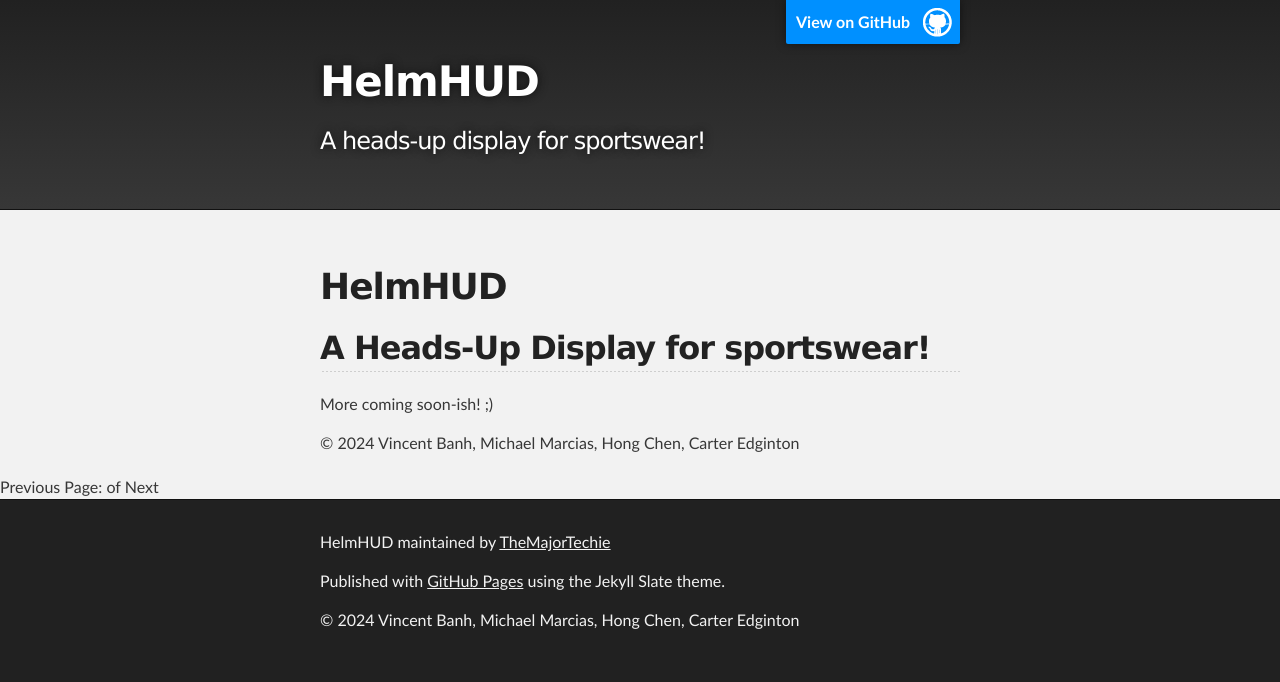
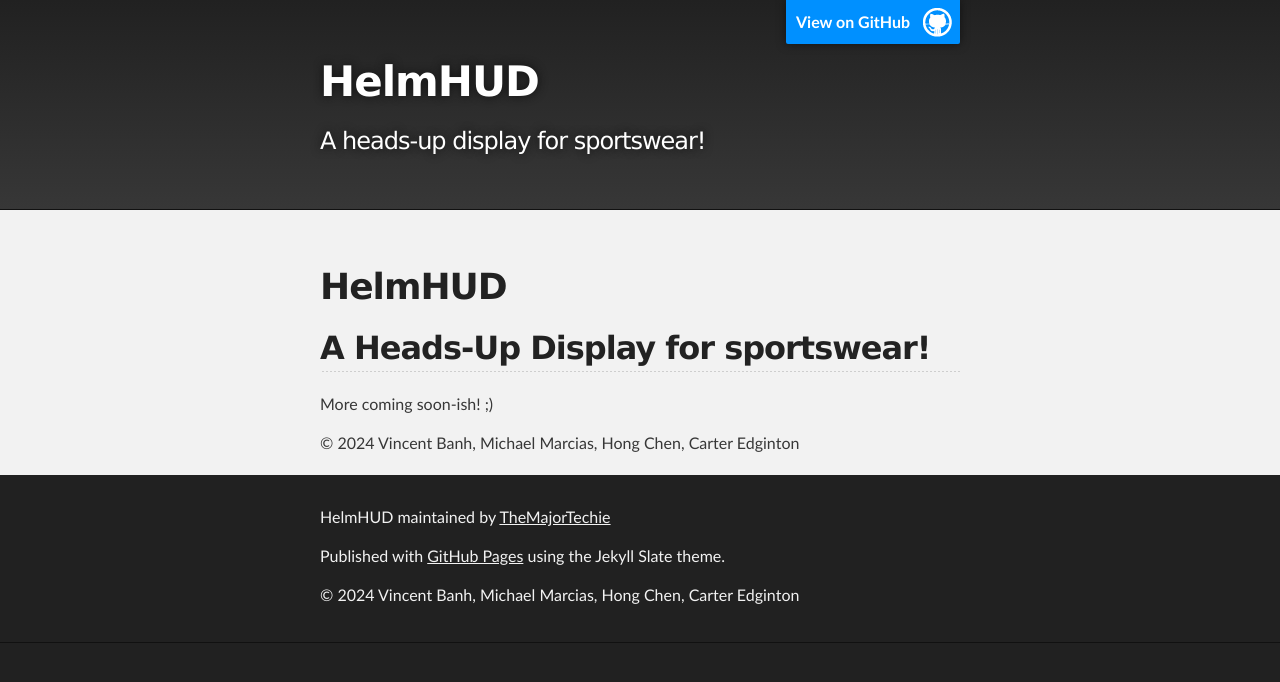
Before and after one commit to TheMajorTechie/HelmHUD, a Jekyll site: the page built from README.md, in a window 1280 px wide. Shown: the top 682 px of the page. Built offline with Jekyll 4.4.1, drawn with Linux system fonts in a browser that asks for light colours; our own code applies the rules of GitHub Pages for plain Markdown files.

Commit message:
Removed pagination

```diff
--- a/_config.yml
+++ b/_config.yml
@@ -4,8 +4,6 @@
 #remote_theme: pages-themes/slate@v0.2.0
 plugins:
 - jekyll-remote-theme # add this line to the plugins list if you already have one
-- jekyll-paginate
 show_downloads: false
-paginate: 2
 basewebsite: /HelmHUD
 permalink: date
--- a/_layouts/default.html
+++ b/_layouts/default.html
@@ -36,41 +36,7 @@
     <div id="main_content_wrap" class="outer">
       <section id="main_content" class="inner">
         {{ content }}
-        {% for post in paginator.posts %}
-        <h1><a href="{{ post.url }}">{{ post.title }}</a></h1>
-          <p class="author">
-             <span class="date">{{ post.date }}</span>
-          </p>
-          <div class="content">
-             {{ post.content }}
-          </div>
-        {% endfor %}
       </section>
-
-	<div class="pagination">
-    {% if paginator.previous_page %}
-    <a href="{{ paginator.previous_page_path }}" class="previous">
-      Previous
-    </a>
-    {% else %}
-    <span class="previous">Previous</span>
-    {% endif %}
-    <span class="page_number ">
-      Page: {{ paginator.page }} of {{ paginator.total_pages }}
-    </span>
-    {% if paginator.next_page %}
-       <a href="{{ paginator.next_page_path }}" class="next">Next</a>
-    {% else %}
-       <span class="next ">Next</span>
-    {% endif %}
-    </div>
-
-    </div>
-
-
-
-
-
 
     <!-- FOOTER  -->
     <div id="footer_wrap" class="outer">
```
